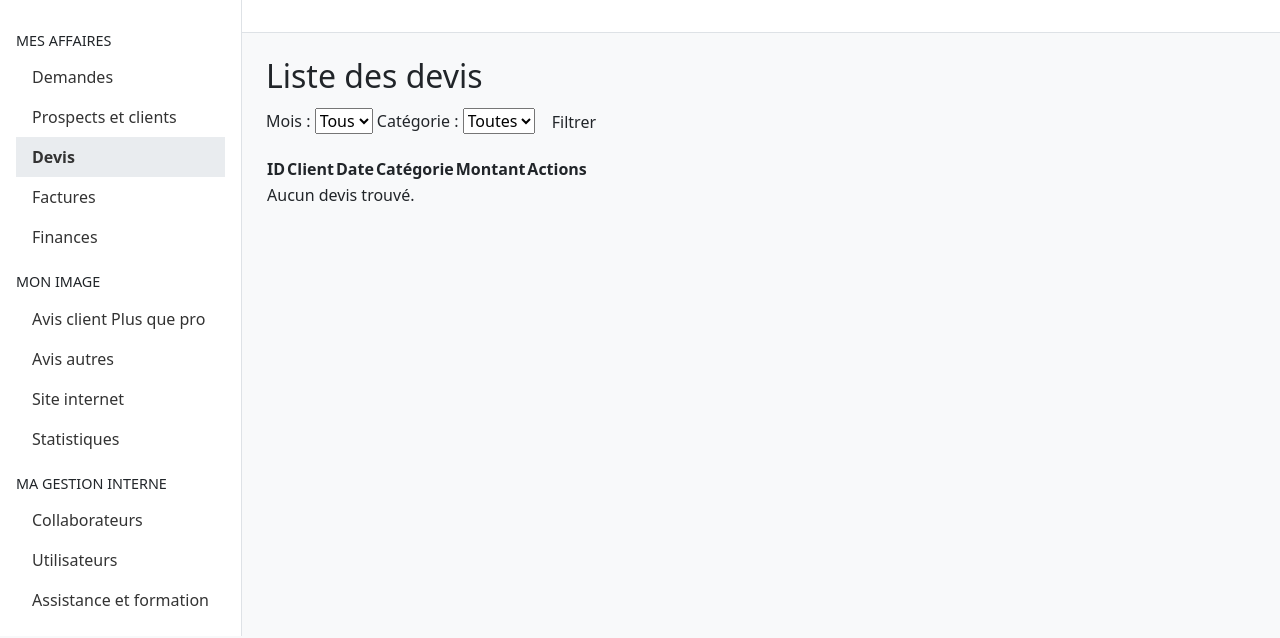
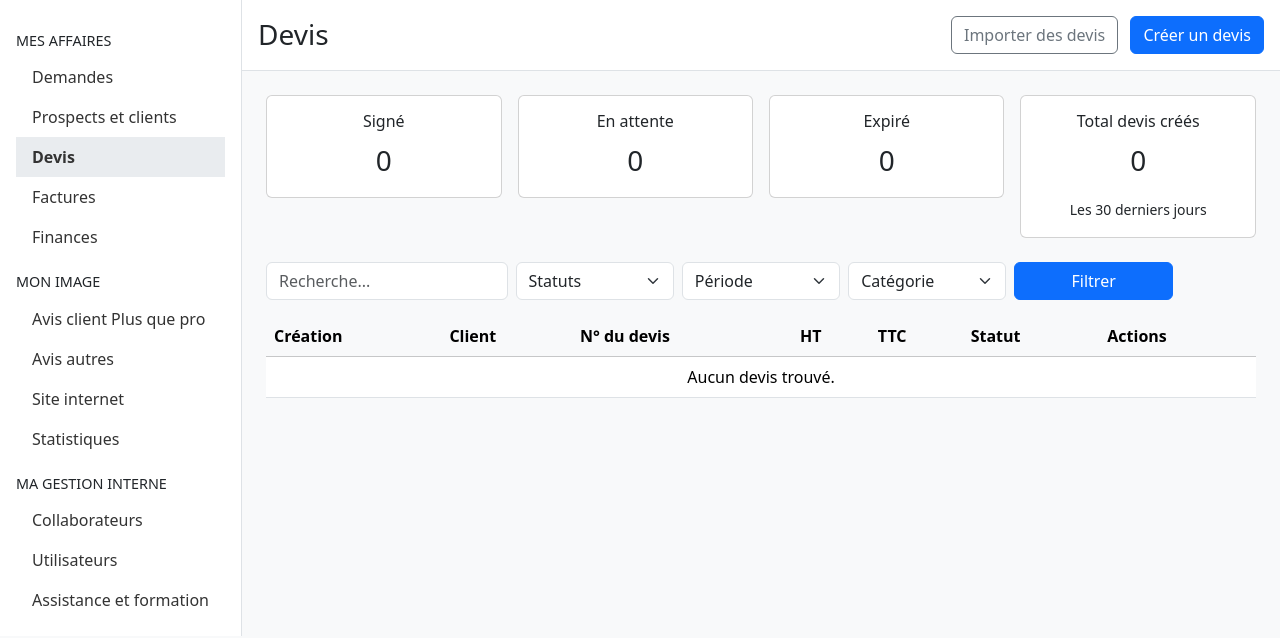
Before and after one commit to Alex97435/Pilotage-Devis, a FastAPI app: page / in a window 1280 px wide. Shown: the top 638 px of the page. Run offline with FastAPI, Linux system fonts and the light colour scheme; parts of the project's set-up code (start-up, migrations or seed data) failed here and were passed over.

Commit message:
Update index.html

```diff
--- a/templates/index.html
+++ b/templates/index.html
@@ -1,51 +1,124 @@
 {% extends "base.html" %}
+{% block title %}Devis{% endblock %}
+{% block page_title %}Devis{% endblock %}
 
-{% block title %}Liste des devis{% endblock %}
+{% block header_actions %}
+  <a href="/import_excel" class="btn btn-outline-secondary me-2">Importer des devis</a>
+  <a href="/new" class="btn btn-primary">Créer un devis</a>
+{% endblock %}
 
 {% block content %}
-<h2>Liste des devis</h2>
+<!-- Cartes de synthèse -->
+<div class="row g-3 mb-4">
+  <div class="col-md-3">
+    <div class="card text-center">
+      <div class="card-body">
+        <h6 class="card-title">Signé</h6>
+        <p class="card-text fs-3">{{ stats.signed }}</p>
+      </div>
+    </div>
+  </div>
+  <div class="col-md-3">
+    <div class="card text-center">
+      <div class="card-body">
+        <h6 class="card-title">En attente</h6>
+        <p class="card-text fs-3">{{ stats.pending }}</p>
+      </div>
+    </div>
+  </div>
+  <div class="col-md-3">
+    <div class="card text-center">
+      <div class="card-body">
+        <h6 class="card-title">Expiré</h6>
+        <p class="card-text fs-3">{{ stats.expired }}</p>
+      </div>
+    </div>
+  </div>
+  <div class="col-md-3">
+    <div class="card text-center">
+      <div class="card-body">
+        <h6 class="card-title">Total devis créés</h6>
+        <p class="card-text fs-3">{{ stats.recent_total }}</p>
+        <small>Les 30 derniers jours</small>
+      </div>
+    </div>
+  </div>
+</div>
 
-<form method="get" action="/" style="margin-bottom: 15px;">
-    <label for="month">Mois :</label>
-    <select name="month" id="month">
-        <option value="">Tous</option>
+<!-- Filtres -->
+<form method="get" action="/" class="row g-2 mb-3">
+  <div class="col-md-3">
+    <input type="text" name="search" value="{{ search_query }}" class="form-control" placeholder="Recherche...">
+  </div>
+  <div class="col-md-2">
+    <select name="status" class="form-select">
+      <option value="">Statuts</option>
+      {% for st in statuses %}
+      <option value="{{ st }}" {% if selected_status == st %}selected{% endif %}>{{ st }}</option>
+      {% endfor %}
+    </select>
+  </div>
+  <div class="col-md-2">
+    <select name="month" class="form-select">
+      <option value="">Période</option>
       {% for m in months %}
       <option value="{{ m }}" {% if selected_month == m %}selected{% endif %}>{{ m }}</option>
       {% endfor %}
     </select>
-    <label for="category">Catégorie :</label>
-    <select name="category" id="category">
-        <option value="">Toutes</option>
+  </div>
+  <div class="col-md-2">
+    <select name="category" class="form-select">
+      <option value="">Catégorie</option>
       {% for c in categories %}
       <option value="{{ c }}" {% if selected_category == c %}selected{% endif %}>{{ c }}</option>
       {% endfor %}
     </select>
-    <button class="btn" type="submit">Filtrer</button>
+  </div>
+  <div class="col-md-2">
+    <button type="submit" class="btn btn-primary w-100">Filtrer</button>
+  </div>
 </form>
 
-<table>
-    <thead>
+<!-- Tableau de devis -->
+<table class="table table-hover align-middle">
+  <thead class="table-light">
     <tr>
-            <th>ID</th>
+      <th>Création</th>
       <th>Client</th>
-            <th>Date</th>
-            <th>Catégorie</th>
-            <th>Montant</th>
+      <th>N° du devis</th>
+      <th>HT</th>
+      <th>TTC</th>
+      <th>Statut</th>
       <th>Actions</th>
     </tr>
   </thead>
   <tbody>
     {% for q in quotes %}
     <tr>
+      <td>{{ q.quote_date }}</td>
+      <td>{{ q.client_name }}</td>
       <td>{{ q.id }}</td>
-            <td>{{ q.client_name }}</td>
-            <td>{{ q.quote_date }}</td>
-            <td>{{ q.category }}</td>
-            <td>{{ '%0.2f'|format(q.amount) }} €</td>
-            <td><a class="btn" href="/quote/{{ q.id }}">Voir</a></td>
+      <td>{{ '%.2f'|format(q.amount_ht) }} €</td>
+      <td>{{ '%.2f'|format(q.amount_ttc) }} €</td>
+      <td>
+        <span class="badge badge-status
+          {% if q.status == 'Payée' %}bg-success
+          {% elif q.status == 'Refusé' %}bg-danger
+          {% elif q.status == 'Envoyé' %}bg-primary
+          {% elif q.status == 'Expiré' %}bg-warning text-dark
+          {% else %}bg-secondary{% endif %}">
+          {{ q.status }}
+        </span>
+      </td>
+      <td>
+        <a href="/quote/{{ q.id }}" class="btn btn-sm btn-outline-secondary">Voir</a>
+        {% if q.status in ['Brouillon', 'Envoyé'] %}
+        <a href="/quote/{{ q.id }}/sign" class="btn btn-sm btn-outline-primary ms-1">Signer</a>
+        {% endif %}
+      </td>
     </tr>
     {% else %}
-        <tr><td colspan="6">Aucun devis trouvé.</td></tr>
+    <tr><td colspan="7" class="text-center">Aucun devis trouvé.</td></tr>
     {% endfor %}
   </tbody>
 </table>
```
Lines whose indentation alone changed are shown as unchanged.
